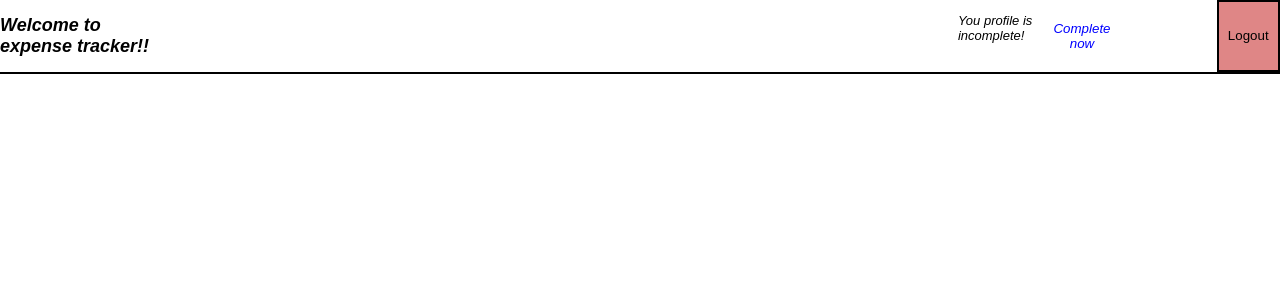
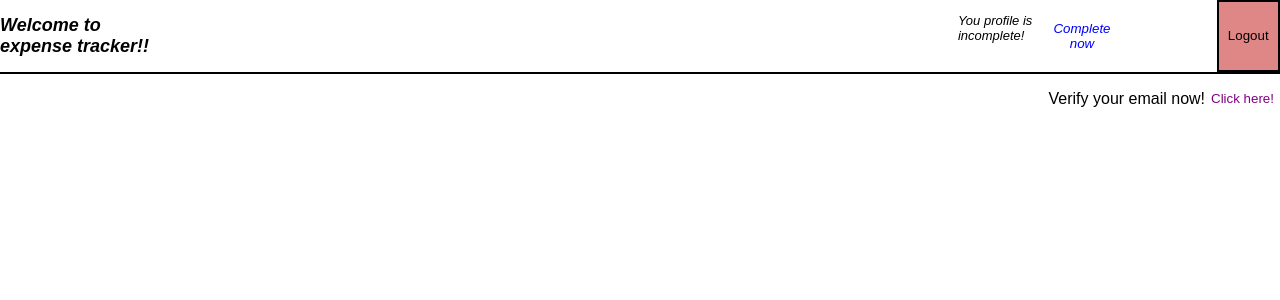
Before and after one commit to Ayushi216/Expense-Tracker-App, a React (Create React App) app: page /welcome in a window 1280 px wide. Shown: the top 300 px of the page. Built offline with nearby package versions, Linux system fonts and the light colour scheme.

Commit message:
email verification

```diff
--- a/src/Components/Welcome/Welcome.js
+++ b/src/Components/Welcome/Welcome.js
@@ -17,6 +17,43 @@ const Welcome = (props) => {
       history.replace("/auth");
     };
 
+    const verifyHandler = (props) => {
+      fetch(
+        "https://identitytoolkit.googleapis.com/v1/accounts:sendOobCode?key=AIzaSyCm1BvBfb655cubTMVdda30otMpIuOclhk",
+        {
+          method: "POST",
+          body: JSON.stringify({
+            requestType: 'VERIFY_EMAIL',
+            idToken: authCtx.token,
+          }),
+          headers: {
+            "Content-Type": "application/json",
+          },
+        }
+      )
+        .then((res) => {
+          if (res.ok) {
+            return res.json();
+          } else {
+            return res.json().then((data) => {
+              let errorMessage = "Data could not be fetched";
+              if (data && data.error && data.error.message) {
+                  errorMessage = data.error.message;
+                }
+
+              throw new Error(errorMessage);
+            });
+          }
+        })
+        .then((data) => {
+          console.log("Email is verified");
+          console.log(data.email);
+        })
+        .catch((err) => {
+          alert(err.message);
+        });
+    }
+
   return (
     <Fragment>
       <section className={classes.section}>
@@ -25,6 +62,10 @@ const Welcome = (props) => {
         <button className={classes.button} onClick={onClickHandler}> Complete now </button>
         <button className={classes.logout} onClick = {logoutHandler}> Logout </button>
       </section>
+      <section className={classes.verify}>
+        <p> Verify your email now!</p>
+        <button className={classes.verifybutton}  onClick={verifyHandler}> Click here!</button>
+      </section>
     </Fragment>
   );
 };
--- a/src/Components/Welcome/Welcome.module.css
+++ b/src/Components/Welcome/Welcome.module.css
@@ -29,3 +29,14 @@
     box-shadow: black;
     border-style: double;
 }
+
+.verify {
+    display: flex;
+    float: right;
+}
+
+.verifybutton {
+    color: purple;
+    background-color: transparent;
+    border: none;
+}
```
